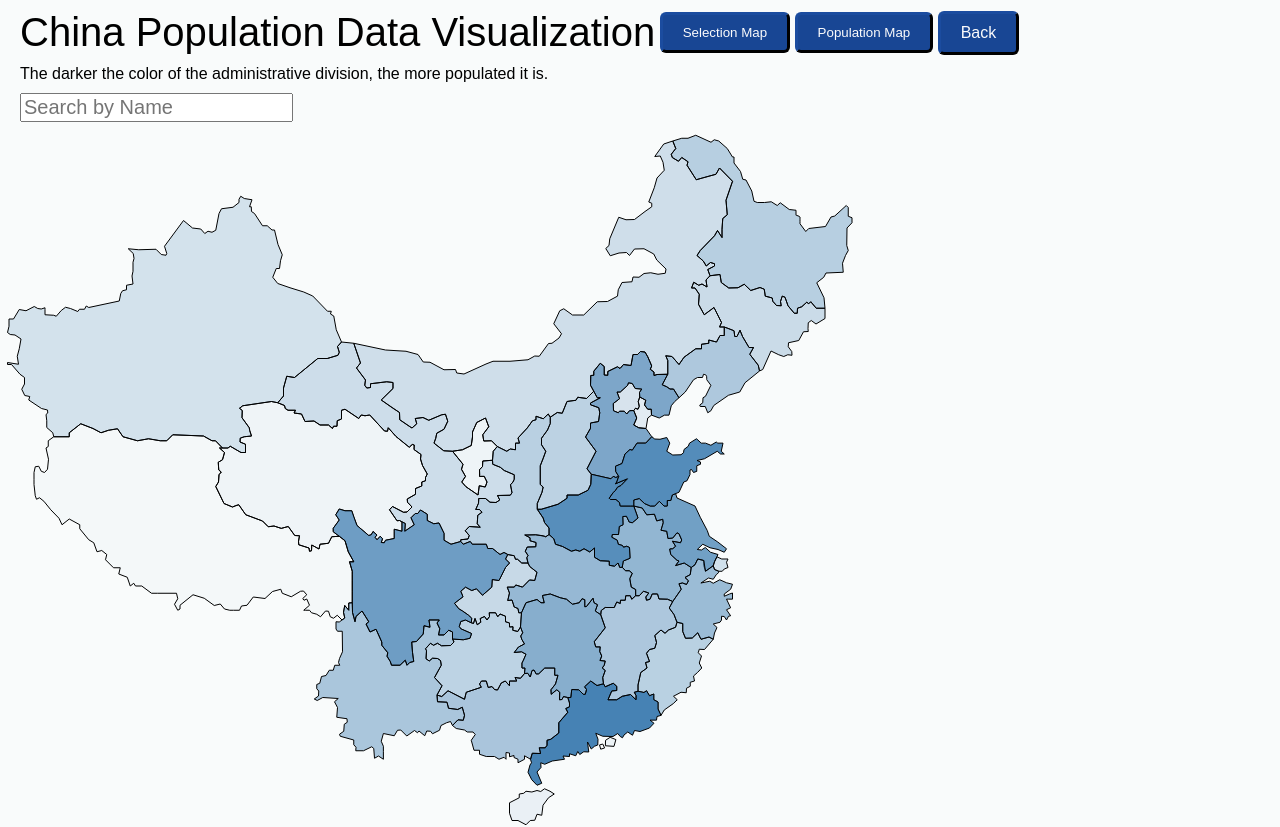
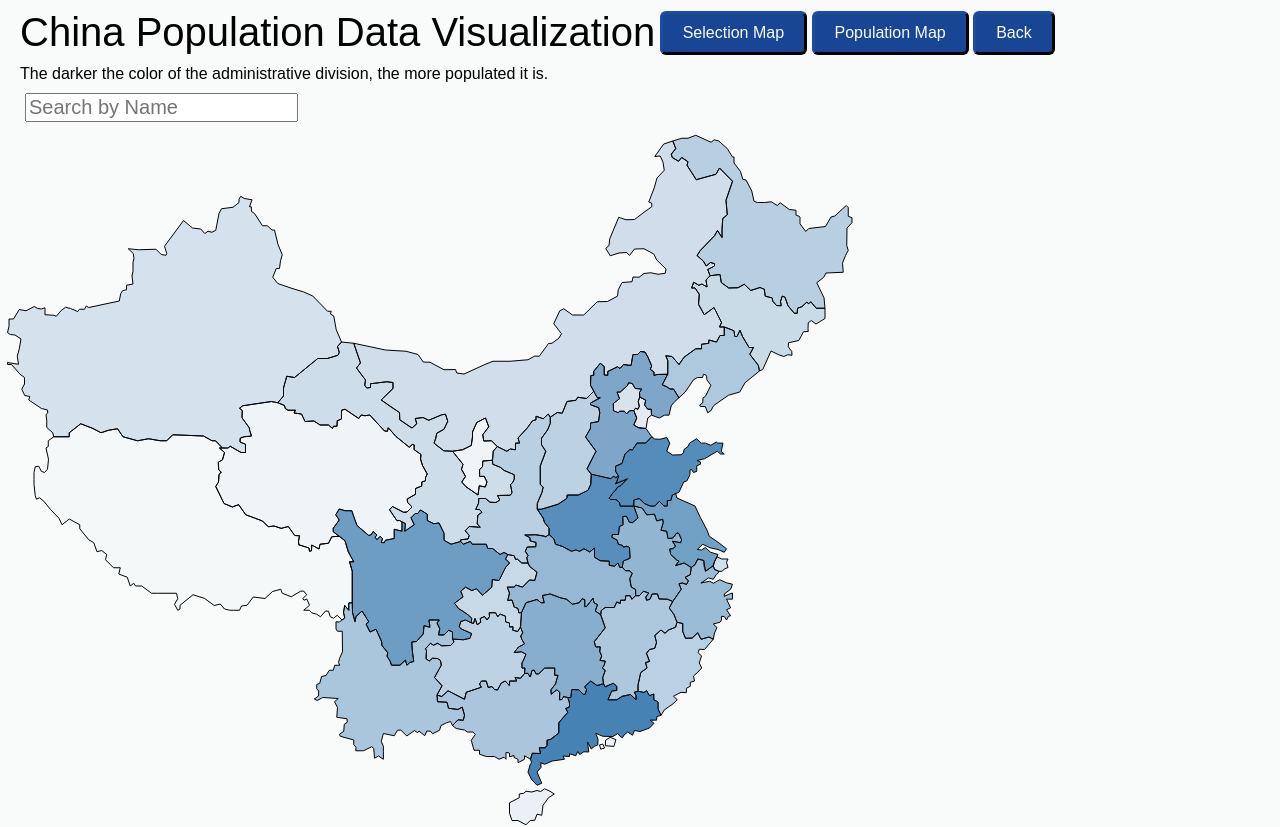
Before and after one commit to wlwl2/data-visualizations, a plain HTML site: page china/china.html in a window 1280 px wide. Shown: the top 827 px of the page. Drawn offline with nearby package versions, Linux system fonts and the light colour scheme.

Commit message:
china css style updates

```diff
--- a/china/china.css
+++ b/china/china.css
@@ -5,11 +5,11 @@
 .main-heading .blue-button {
   display: inline-block;
   vertical-align: middle;
+  font-size: 16px;
 }
 
 .main-heading a {
-  display: inline-block;
-  vertical-align: middle;
+
 }
 
 .main-heading__heading {
@@ -59,7 +59,7 @@ path:hover {
 
 .map-search {
   font-size: 20px;
-  margin: 0 0 10px 0;
+  margin: 0 5px 10px;
 }
 
 .english-name {
```
